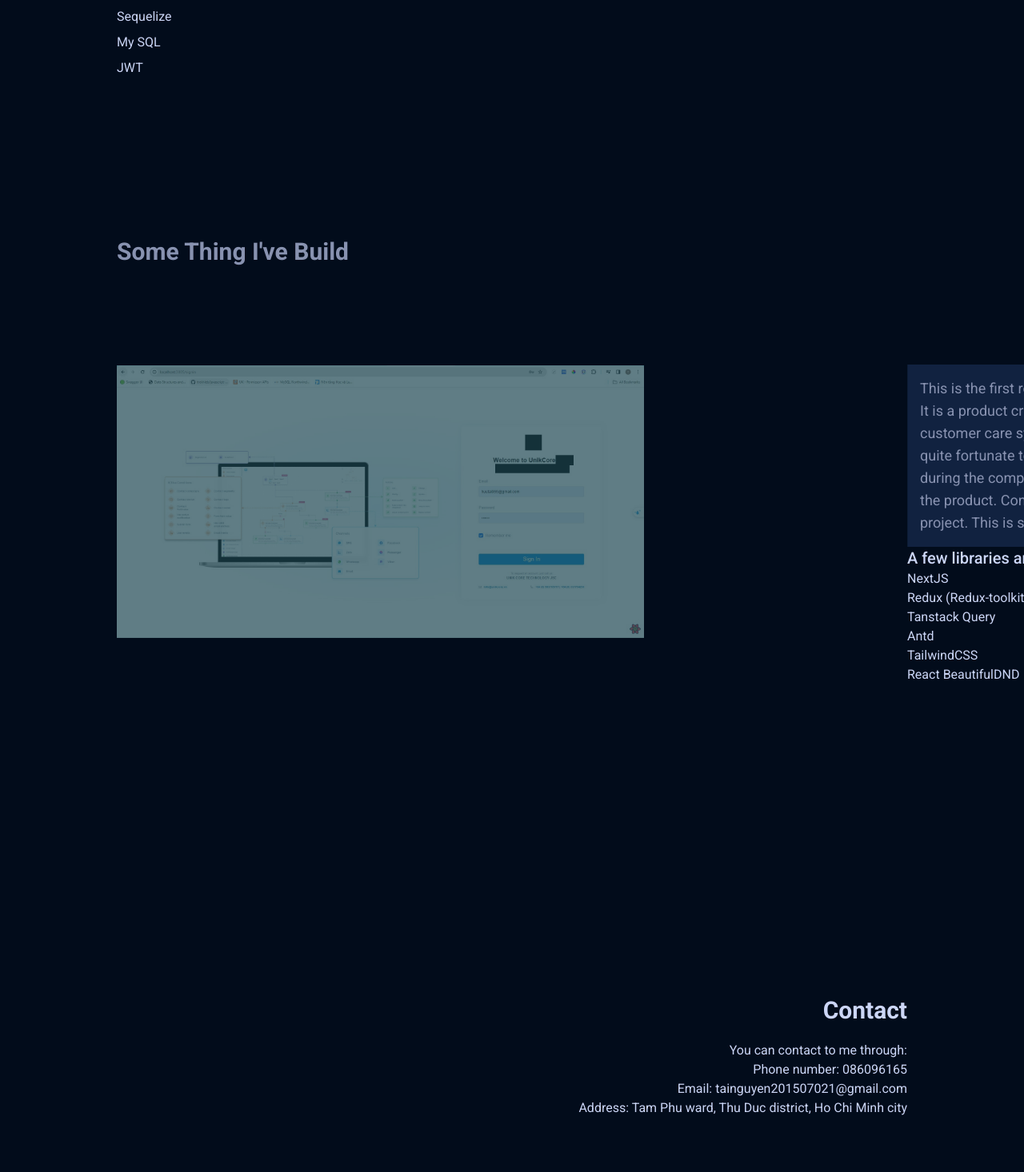
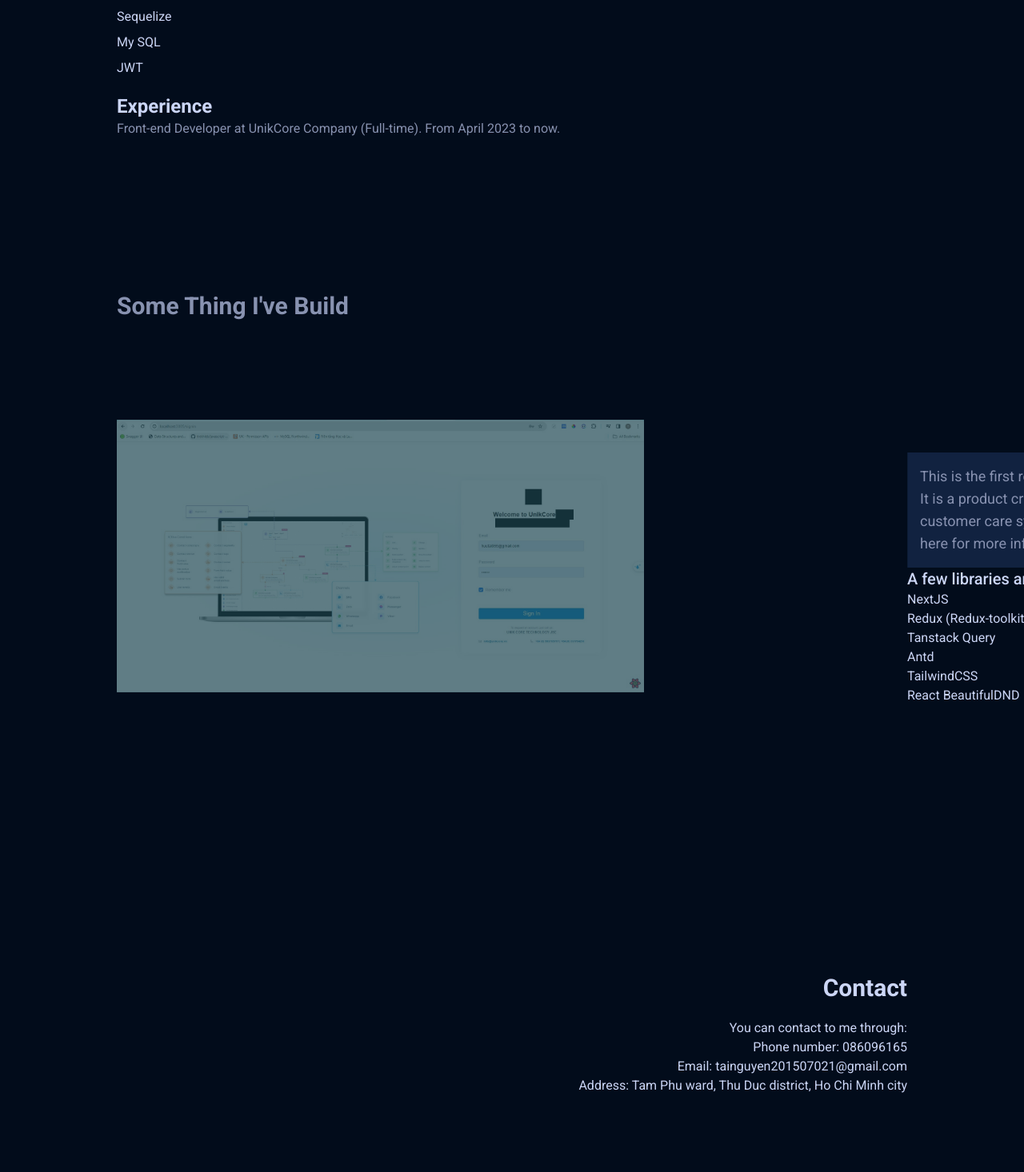
Before and after one commit to huutai955/MyCV, a React (Vite) app: page / in a window 1280 px wide. Shown: the part 1084-2550 px from the top of the page at 80% size. Built offline with nearby package versions, Linux system fonts and the light colour scheme.

Commit message:
update cv file

```diff
--- a/src/routes/homepage.tsx
+++ b/src/routes/homepage.tsx
@@ -3,7 +3,7 @@ import { AiOutlineGithub, AiFillInstagram, AiFillFacebook, AiOutlineMenuUnfold,
 import { Drawer } from 'antd';
 import ScrollToTop from 'react-scroll-to-top';
 import { Fade, Slide } from 'react-awesome-reveal';
-import { useNavigate } from 'react-router-dom';
+import { Link, useNavigate } from 'react-router-dom';
 
 
 
@@ -135,7 +135,7 @@ function HomePage() {
               </ul>
             </div>
             <p className='text-grey-custom2 text-lg mb-5'>These are a few technologies related to Back-end I have learned since August 2023 now to build a REST API.</p>
-            <div className='flex'>
+            <div className='flex mb-3'>
               <ul className='basis-1/3 text-ce'>
                 <li className='text-grey-custom mb-2'>ExpressJS</li>
                 <li className='text-grey-custom mb-2'>Sequelize</li>
@@ -143,6 +143,9 @@ function HomePage() {
                 <li className='text-grey-custom mb-2'>JWT</li>
               </ul>
             </div>
+            <h2 className='text-grey-custom text-2xl font-bold'>Experience</h2>
+            <p className='text-grey-custom2'>Front-end Developer at UnikCore Company (Full-time). From April 2023 to now.</p>
+
           </Fade>
         </div>
       </div>
@@ -159,9 +162,8 @@ function HomePage() {
                 {/* Mobile */}
                 <a href='https://vercel.com/huutai955/nguyen-huu-tai-bootcamp33-typescript-capstone' target={'_blank'} className='absolute bg-navy hidden top-0 bottom-0 right-0 left-0 max-[992px]:block p-2'>
                   <p className='text-hover-color'>Featured Project</p>
-                  <h2 className='text-grey-custom text-2xl'>Jira Clone Project</h2>
-                  <p className='text-grey-custom2'>Here is my project to finish the course at CyberSoft.I made some features like creating the project and controlling the project's tasks.You can check some features in project with this account:  <br /> email: tainguyentestjira1@gmail.com
-                    <br /> password: 123456</p>
+                  <h2 className='text-grey-custom text-2xl'>Unikcore Project</h2>
+                  <p className='text-grey-custom2'>This is the first real-world project I have ever worked on. It is a product created to manage sales, marketing, and customer care systems for various industries. <Link to={'/project'}>Click here for more information</Link></p>
                   <h2 className=' 992px:text-base 1024px:text-xl font-medium text-grey-custom'>A few libraries and frameworks that I use in this project: </h2>
                   <div className='flex 1024px:justify-start 992px:justify-end'>
                     <ul className='basis-1/3'>
@@ -184,8 +186,7 @@ function HomePage() {
                 <p className='text-hover-color text-end'>Featured Project</p>
                 <h2 className='text-grey-custom text-2xl text-end'>Unikcore Project</h2>
                 <div className='p-4 992px:w-4/5 992px:relative 992px:left-1/4 992px:text-xs 1024px:left-0 1024px:w-full' style={{ backgroundColor: '#112240', boxShadow: '0 10px 30px -15px var(--navy-shadow)' }}>
-                  <p className='text-grey-custom2 max-w-md  992px:text-xs 1024px:text-lg'>This is the first real-world project I have ever worked on. It is a product created to manage sales, marketing, and customer care systems for various industries. I feel quite fortunate to have been involved in the project during the company's restructuring of the front-end of the product. Consequently, I have learned a lot from this project.
-                    This is some information about this project.</p>
+                  <p className='text-grey-custom2 max-w-md  992px:text-xs 1024px:text-lg'>This is the first real-world project I have ever worked on. It is a product created to manage sales, marketing, and customer care systems for various industries. <Link to={'/project'}>Click here for more information</Link></p>
                 </div>
                 <h2 className='text-end 992px:text-base 1024px:text-xl font-medium text-grey-custom'>A few libraries and frameworks that I use in this project: </h2>
                 <div className='flex 1024px:justify-start 992px:justify-end'>
@@ -215,7 +216,7 @@ function HomePage() {
 
 
 
-      <div ref={elementRefContact} className="contact bg-dark-navy px-24 py-24 max-[768px]:px-2">
+      <div ref={elementRefContact} className="contact bg-dark-navy px-24 max-[768px]:px-2">
         <div className="container max-[768px]:px-2 text-grey-custom text-end" >
           <h2 className='text-3xl font-bold mb-5'>Contact</h2>
           <p>You can contact to me through:</p>
--- a/src/routes/project.tsx
+++ b/src/routes/project.tsx
@@ -22,7 +22,7 @@ export default function Project({ }: Props) {
                 <p className="text-xl text-white mb-3">This is the first real-world project I have ever worked on. It is a product created to manage sales, marketing, and customer care systems for various industries. I feel quite fortunate to have been involved in the project during the company's restructuring of the front-end of the product. Consequently, I have learned a lot from this project.
                     This is some information about this project.
                 </p>
-                <p className="text-white text-xl">A few libraries and frameworks that be used in this project:</p>
+                <p className="text-grey-custom text-xl">I. A few libraries and frameworks that be used in this project:</p>
                 <div className="flex gap-11 mb-3">
                     <ul className="text-white">
                         <li>NextJS</li>
@@ -40,7 +40,8 @@ export default function Project({ }: Props) {
                         <li>React BeautifulDND</li>
                     </ul>
                 </div>
-                <p className="text-white text-xl">Due to some confidential information and the company's product has not been released to the market, I cannot disclose the source code. Therefore, I will describe some features I have implemented using images permitted by the company.</p>
+                <p className="text-grey-custom text-xl">II. Due to some confidential information and the company's product has not been released to the market, I cannot disclose the source code. Therefore, I will describe some features I have implemented using images permitted by the company. This is some features i did during working at company:</p>
+
                 <div className="flex flex-col gap-4">
                     <p className="text-white">1.Create components for reusing in whole project.</p>
                     <p className="text-white">2.Create layout sidebar for app</p>
```
Also changed, not shown: 1 other file (tests, documents, lock files or other folders).
